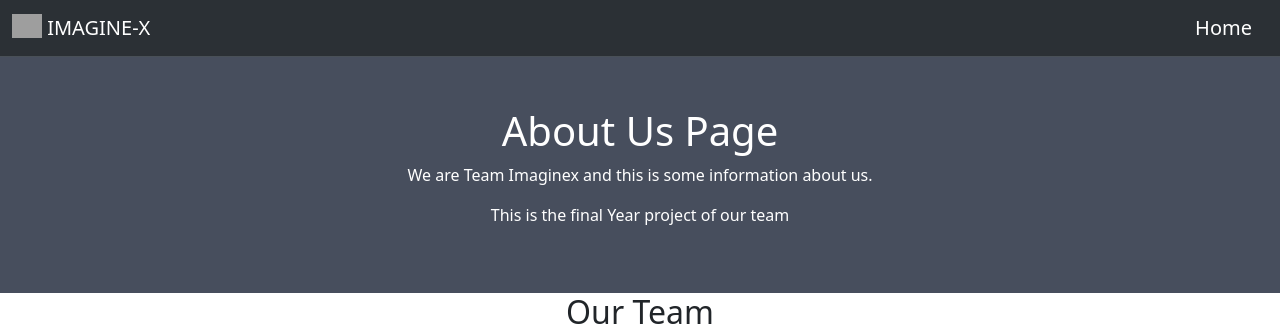
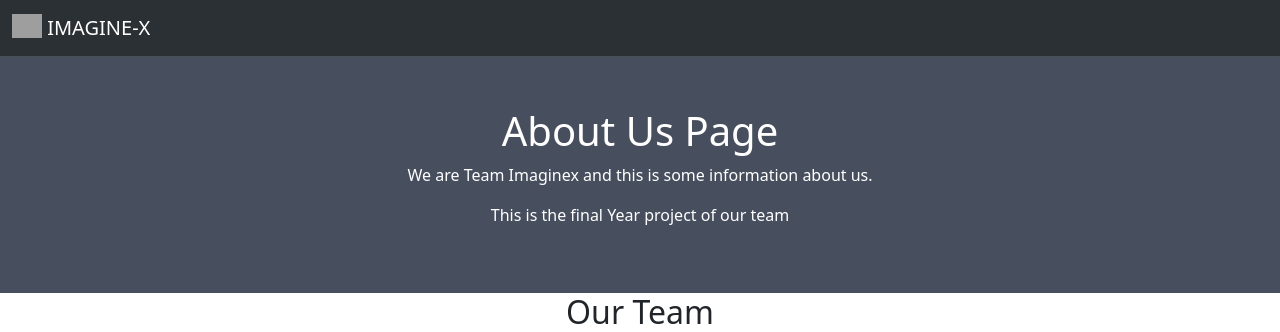
Before and after one commit to IMAGINE4X/IMAGINEX, a Flask app: page /about in a window 1280 px wide. Shown: the top 332 px of the page. Run offline with Flask 3, Linux system fonts and the light colour scheme; grey boxes are pictures that could not be loaded.

Commit message:
About-us-update-4

```diff
--- a/templates/about.html
+++ b/templates/about.html
@@ -18,7 +18,6 @@
                     class="d-inline-block align-text-top">
                 IMAGINE-X
             </a>
-            <a class="navbar-brand" href="/home">Home</a>
         </div>
     </nav>
 
```
